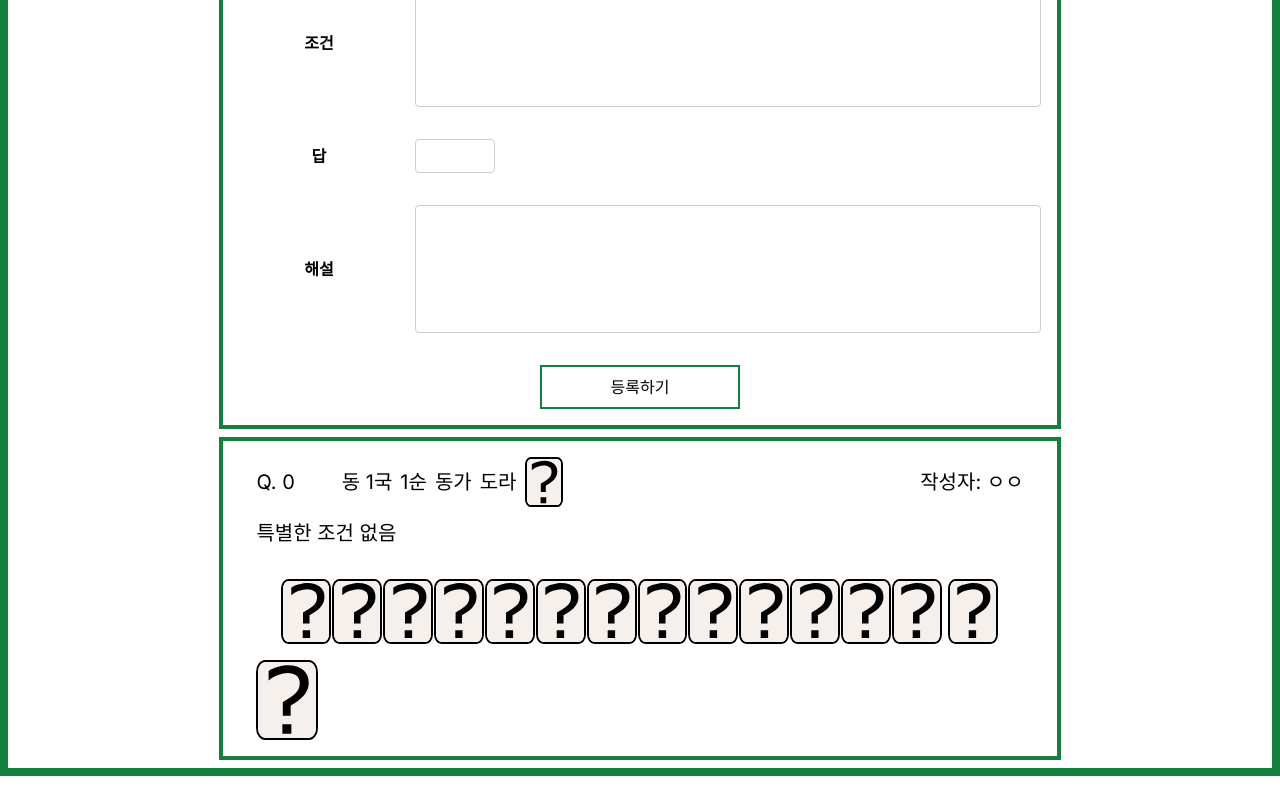
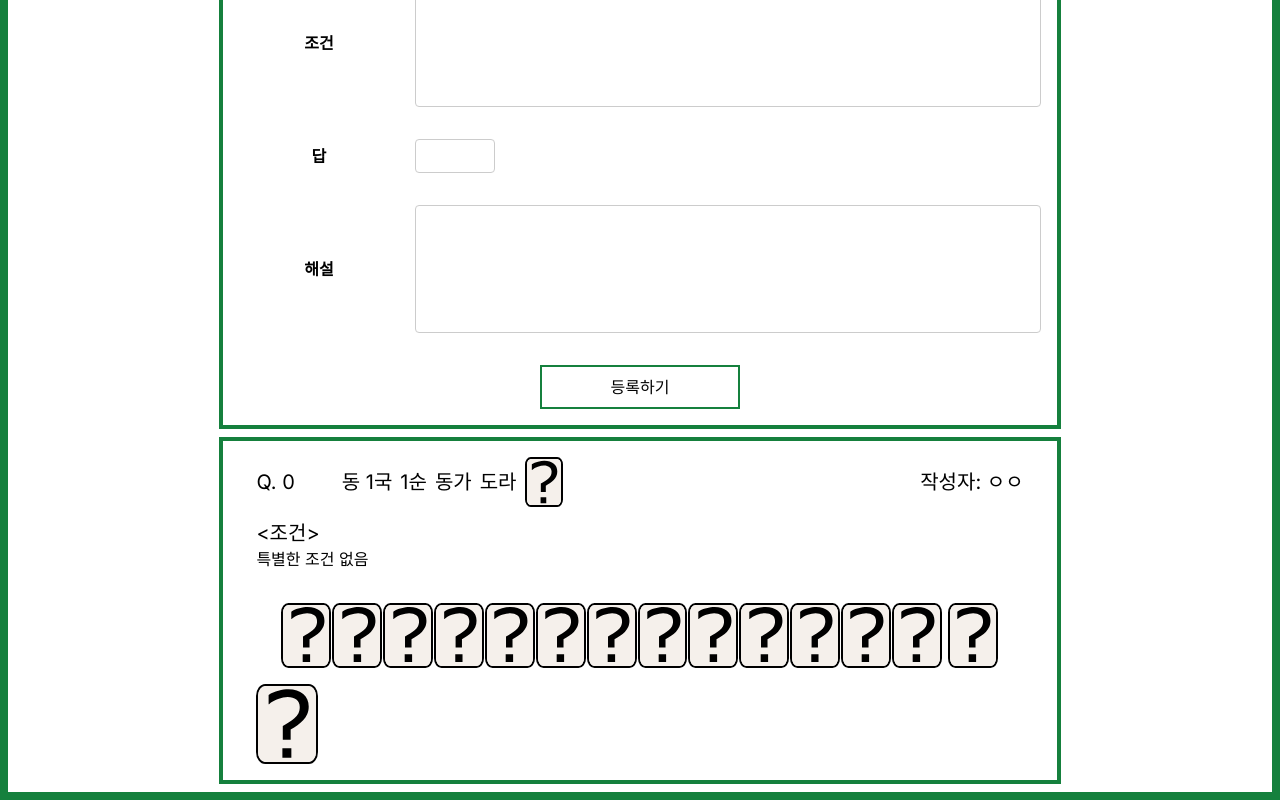
Before and after one commit to choyj2012/nnkr, a Next.js app: page /questions/add in a window 1280 px wide. Shown: the part 437-1237 px from the top of the page. Before the commit the page ends 1213 px from the top, so only its background shows below. Built offline with nearby package versions, Linux system fonts and the light colour scheme; no server answers.

Commit message:
card 기본값 수정

```diff
--- a/app/questions/add/form.tsx
+++ b/app/questions/add/form.tsx
@@ -32,7 +32,7 @@ const emptyQ: Question = {
   junme: 1,
   jikaze: "동",
   dora: "?",
-  description: "특별한 조건 없음",
+  description: "<p>특별한 조건 없음</p>",
   answer: "?",
   sol: "",
 };
--- a/components/Card/card.tsx
+++ b/components/Card/card.tsx
@@ -20,7 +20,8 @@ export default function Card({ q, selecthai, children }: { q: Question, selectha
         <div className="ml-auto">작성자: {q.name}</div>
       </div>
 
-      <div className="" dangerouslySetInnerHTML={{__html: q.description}}></div>
+      <div>{'<조건>'}</div>
+      <div className="*:text-base" dangerouslySetInnerHTML={{__html: q.description}}></div>
 
       {selecthai ? (
         <SelectableTehai tehai={q.tehai} tsumo={q.tsumo} />
```
